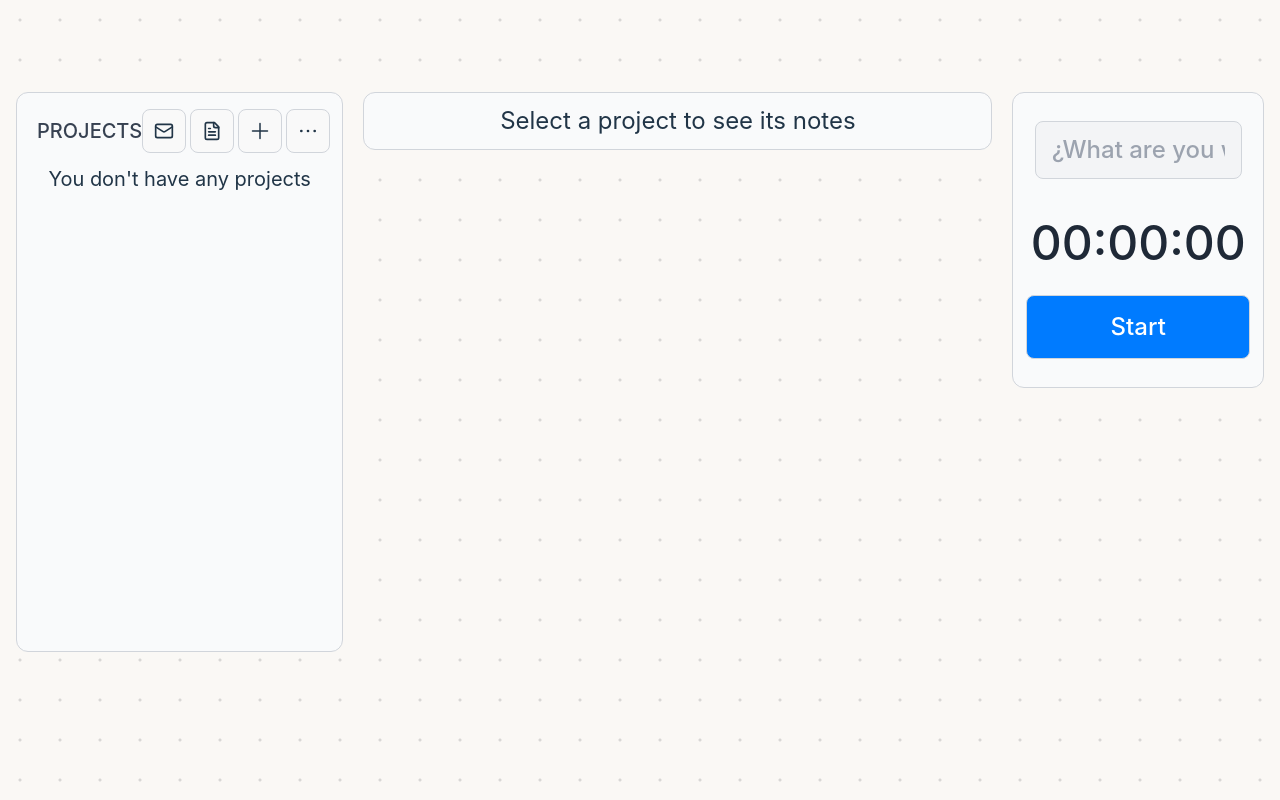
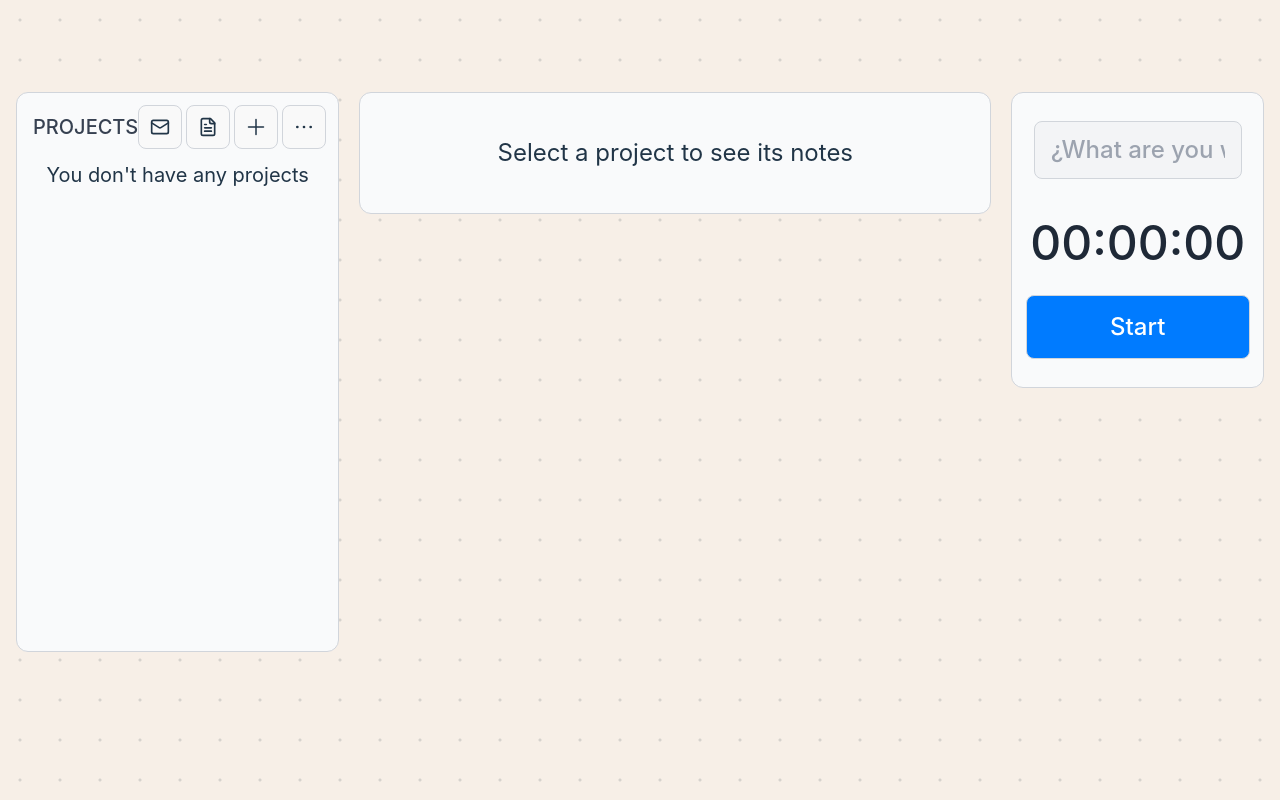
Before and after one commit to FelixCodex/Krono, a React (Vite) app: page / in a window 1280 px wide. Built offline with nearby package versions, Linux system fonts and the light colour scheme.

Commit message:
updt: small style changes

```diff
--- a/src/App.css
+++ b/src/App.css
@@ -1,5 +1,6 @@
 :root {
 	--bg-f: #faf8f5;
+	--bg-f2: #f7efe7;
 }
 
 #root {
@@ -22,7 +23,7 @@
 
 .bg-dotted-back {
 	background: none;
-	background-color: var(--bg-f); /* Color de fondo */
+	background-color: var(--bg-f2); /* Color de fondo */
 	background-size: 40px 40px; /* Tamaño del patrón */
 	background-image: radial-gradient(
 		circle,
--- a/src/App.jsx
+++ b/src/App.jsx
@@ -4,7 +4,6 @@ import { useCard } from './hooks/useCard.jsx';
 import { useTimer } from './hooks/useTimer.jsx';
 import {
 	BARSICON,
-	CIRCLEDASHED,
 	DOLLAR,
 	ELLIPSIS,
 	FILETEXT,
@@ -269,8 +268,8 @@ function App() {
 						projectsOpen ? 'left-2' : '-left-full'
 					}`}
 				>
-					<div className='flex items-center justify-between mb-2'>
-						<p className='my-3 text-start pl-2 font-medium text-gray-700'>
+					<div className='flex items-center justify-between mb-3'>
+						<p className='text-start pl-1 font-medium text-gray-700'>
 							PROJECTS
 						</p>
 						<div className='flex items-center gap-1'>
@@ -439,7 +438,9 @@ function App() {
 								}
 							})
 						) : (
-							<div className='text-2xl'>Select a project to see its notes</div>
+							<div className='text-2xl my-8'>
+								Select a project to see its notes
+							</div>
 						)}
 					</section>
 
```
